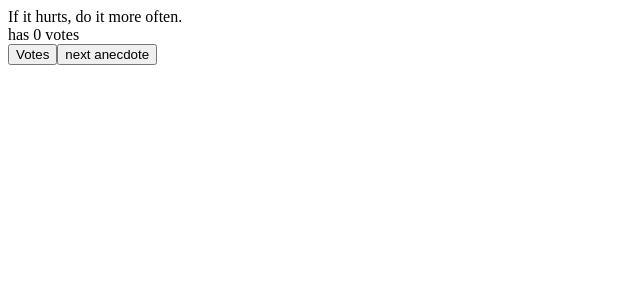
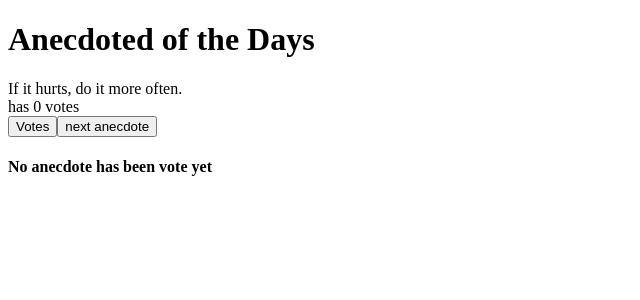
Before and after one commit to bergamobobson/FullstackOpen, a React (Vite) app in the folder part_1/: page / in a window 1280 px wide. Shown: the top 300 px of the page, without its empty margins (0-640 px from the left). Built offline with nearby package versions, Linux system fonts and the light colour scheme.

Commit message:
exercise 1.14:  anecdotes step 3

```diff
--- a/part_1/src/App.jsx
+++ b/part_1/src/App.jsx
@@ -1,4 +1,28 @@
 import { useState } from "react";
+
+const Anecdote = ({ anecdote, vote }) => {
+  return (
+    <>
+      <p style={{ margin: 0 }}>{anecdote}</p>
+      <p style={{ margin: 0 }}>has {vote} votes</p>
+    </>
+  );
+};
+
+const Statistic = ({ total, anecdote, vote }) => {
+  return (
+    <>
+      {total === 0 ? (
+        <h4>No anecdote has been vote yet</h4>
+      ) : (
+        <>
+          <h1>Anecdote with most votes</h1>
+          <Anecdote anecdote={anecdote} vote={vote} />
+        </>
+      )}
+    </>
+  );
+};
 
 const App = () => {
   const anecdotes = [
@@ -25,17 +49,30 @@ const App = () => {
   };
 
   const handleVotes = () => {
-    const prevVote = { ...vote };
+    const prevVote = { ...vote }; //because state variable should be immutable
     prevVote[selected] += 1;
     setVote(prevVote);
   };
+  const voteMap = new Map(Object.entries(vote));
+  const maxIndex = Array.from(voteMap.keys()).reduce((maxKey, key) => {
+    return voteMap.get(key) > voteMap.get(maxKey) ? key : maxKey;
+  }, Array.from(voteMap.keys())[0]);
+
+  const totalVote = Array.from(voteMap.values()).reduce((acc, curr) => {
+    return acc + curr;
+  }, 0);
 
   return (
     <>
-      <div>{anecdotes[selected]}</div>
-      <div>has {vote[selected]} votes</div>
+      <h1>Anecdoted of the Days</h1>
+      <Anecdote anecdote={anecdotes[selected]} vote={vote[selected]} />
       <button onClick={handleVotes}>Votes</button>
       <button onClick={handleSelected}> next anecdote</button>
+      <Statistic
+        total={totalVote}
+        anecdote={anecdotes[maxIndex]}
+        vote={vote[maxIndex]}
+      />
     </>
   );
 };
```
